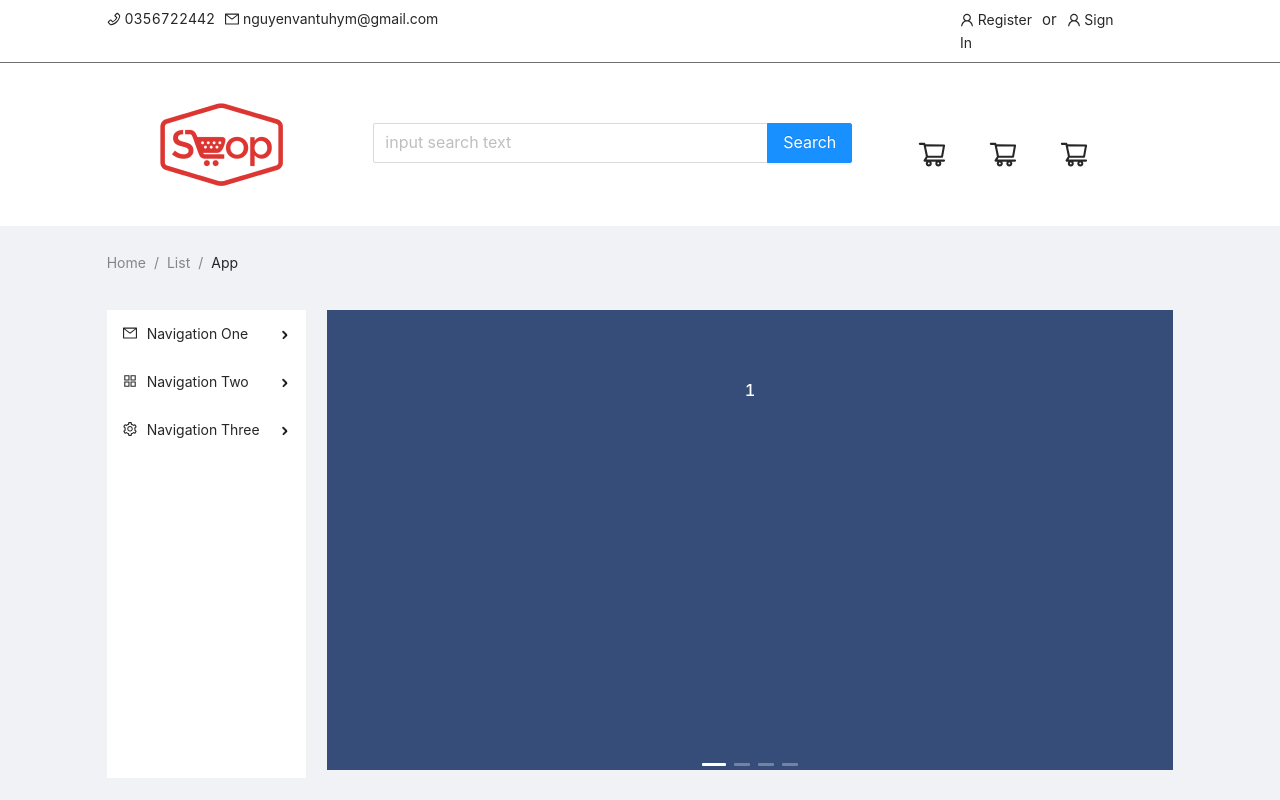
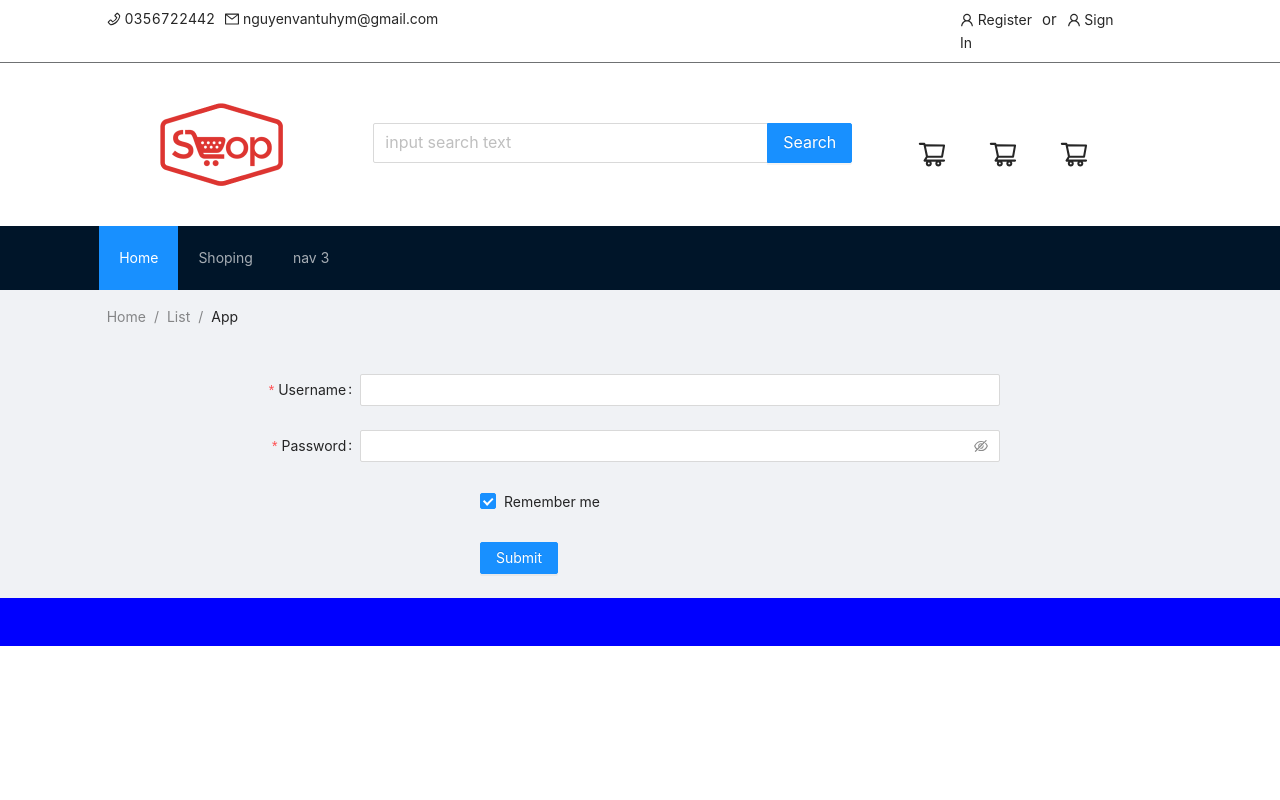
Before and after one commit to doanhnguyen99/Ecommerce-UI, a React (Create React App) app: page /login in a window 1280 px wide. Shown: the top 800 px of the page. Built offline with nearby package versions, Linux system fonts and the light colour scheme.

Commit message:
home page and Login page

```diff
--- a/src/App.js
+++ b/src/App.js
@@ -1,46 +1,40 @@
 import React from 'react';
 import MyHeader from './components/Header';
-import Carousel from './components/Carousel';
-import MyMenuItem from './components/MyMenuItem';
-import ListTopic from './components/ListTopic';
-import {Row, Col, Layout, Menu, Breadcrumb,  } from 'antd';
+import {
+  BrowserRouter as Router,
+  Switch,
+  Route,
+  Link
+} from "react-router-dom";
+import HomePage from './Page/HomePage/HomePage';
+import LoginPage from './Page/LoginPage/LoginPage';
+import RegisterPage from './Page/RegisterPage/RegisterPage';
 
-const { SubMenu } = Menu;
-const { Header, Content, Footer, Sider } = Layout;
+import { Layout  } from 'antd';
+
+const { Footer } = Layout;
 
 function App() {
   return (
-    <Layout>
-      <MyHeader/>
-        <Row>
-          <Col offset={2} span={20}>
-          <Content style={{ padding: '10px 0px',  }}>
-            <Breadcrumb style={{ margin: '16px 0' }}>
-              <Breadcrumb.Item>Home</Breadcrumb.Item>
-              <Breadcrumb.Item>List</Breadcrumb.Item>
-              <Breadcrumb.Item>App</Breadcrumb.Item>
-            </Breadcrumb>
-          <Layout className="site-layout-background" style={{ padding: '20px 0', backgroundColor: "#f0f2f5" }}>
-              <Sider className="site-layout-background" width={200}>
-                <MyMenuItem/>
-              </Sider>
-              <Content style={{ minHeight: 280 }}>
-                <Carousel/>
-              </Content>
-            </Layout>
+    <Router>
+      <Layout>
+        <MyHeader/>
+        <Switch>
 
-            </Content>
-
-
-
-          </Col>
-        </Row>
-
-        <ListTopic/>
-    <Footer style={{ textAlign: 'center', backgroundColor: "blue" }}>
-
-    </Footer>
-  </Layout>
+          <Route path="/login">
+            <LoginPage/>
+          </Route>
+          <Route path="/register">
+            <RegisterPage/>
+          </Route>
+          <Route path="/">
+            <HomePage/>
+          </Route>
+        </Switch>
+        <Footer style={{ textAlign: 'center', backgroundColor: "blue" }}>
+        </Footer>
+      </Layout>
+    </Router>
 
   );
 }
--- /dev/null
+++ b/src/Page/HomePage/HomePage.js
@@ -0,0 +1,30 @@
+import React from "react";
+import Carousel from '../../components/Carousel';
+import MyMenuItem from '../../components/MyMenuItem';
+import ListTopic from '../../components/ListTopic';
+import {Row, Col, Layout  } from 'antd';
+
+const { Content, Sider } = Layout;
+
+const HomePage = () => {
+    return(
+        <>
+            <Row>
+            <Col offset={2} span={20}>
+            <Content style={{ padding: '10px 0px',}}>
+                <Layout className="site-layout-background" style={{ padding: '0px 0', backgroundColor: "#f0f2f5" }}>
+                <Sider className="site-layout-background" width={200}>
+                    <MyMenuItem/>
+                </Sider>
+                <Content style={{ minHeight: 280 }}>
+                    <Carousel/>
+                </Content>
+                </Layout>
+            </Content>
+            </Col>
+            </Row>
+            <ListTopic/>
+        </>
+    )
+}
+export default HomePage
--- /dev/null
+++ b/src/Page/LoginPage/LoginPage.js
@@ -0,0 +1,65 @@
+
+import React, { useState } from 'react';
+import { Form, Input, Button, Checkbox, Row, Col } from 'antd';
+
+const layout = {
+  labelCol: { span: 5 },
+  wrapperCol: { span: 16 },
+};
+const tailLayout = {
+  wrapperCol: { offset: 8, span: 16 },
+};
+
+const LoginPage = () => {
+  const onFinish = values => {
+    console.log('Success:', values);
+  };
+
+  const onFinishFailed = errorInfo => {
+    console.log('Failed:', errorInfo);
+  };
+
+  return (
+    <Row style={{marginTop: "30px"}}>
+        <Col offset={3} span={18} style={{}}>
+        <Form
+            {...layout}
+            name="basic"
+            initialValues={{ remember: true }}
+            onFinish={onFinish}
+            onFinishFailed={onFinishFailed}
+            >
+            <Form.Item
+                label="Username"
+                name="username"
+                rules={[{ required: true, message: 'Please input your username!' }]}
+            >
+                <Input />
+            </Form.Item>
+
+            <Form.Item
+                label="Password"
+                name="password"
+                rules={[{ required: true, message: 'Please input your password!' }]}
+            >
+                <Input.Password />
+            </Form.Item>
+
+            <Form.Item {...tailLayout} name="remember" valuePropName="checked">
+                <Checkbox>Remember me</Checkbox>
+            </Form.Item>
+
+            <Form.Item {...tailLayout}>
+                <Button type="primary" htmlType="submit">
+                Submit
+                </Button>
+            </Form.Item>
+            </Form>
+        </Col>
+
+    </Row>
+
+  );
+};
+
+export default LoginPage;
--- /dev/null
+++ b/src/Page/RegisterPage/RegisterPage.js
@@ -0,0 +1,84 @@
+import React, { useState } from 'react';
+import {
+  Form,
+  Input,
+  Button,
+  Radio,
+  Select,
+  Cascader,
+  DatePicker,
+  InputNumber,
+  TreeSelect,
+  Switch,
+} from 'antd';
+const RegisterPage = () => {
+  const [componentSize, setComponentSize] = useState('default');
+  const onFormLayoutChange = ({ size }) => {
+    setComponentSize(size);
+  };
+  return (
+    <>
+      <Form
+        labelCol={{ span: 4 }}
+        wrapperCol={{ span: 14 }}
+        layout="horizontal"
+        initialValues={{ size: componentSize }}
+        onValuesChange={onFormLayoutChange}
+        size={componentSize}
+      >
+        <Form.Item label="Form Size" name="size">
+          <Radio.Group>
+            <Radio.Button value="small">Small</Radio.Button>
+            <Radio.Button value="default">Default</Radio.Button>
+            <Radio.Button value="large">Large</Radio.Button>
+          </Radio.Group>
+        </Form.Item>
+        <Form.Item label="Input">
+          <Input />
+        </Form.Item>
+        <Form.Item label="Select">
+          <Select>
+            <Select.Option value="demo">Demo</Select.Option>
+          </Select>
+        </Form.Item>
+        <Form.Item label="TreeSelect">
+          <TreeSelect
+            treeData={[
+              { title: 'Light', value: 'light', children: [{ title: 'Bamboo', value: 'bamboo' }] },
+            ]}
+          />
+        </Form.Item>
+        <Form.Item label="Cascader">
+          <Cascader
+            options={[
+              {
+                value: 'zhejiang',
+                label: 'Zhejiang',
+                children: [
+                  {
+                    value: 'hangzhou',
+                    label: 'Hangzhou',
+                  },
+                ],
+              },
+            ]}
+          />
+        </Form.Item>
+        <Form.Item label="DatePicker">
+          <DatePicker />
+        </Form.Item>
+        <Form.Item label="InputNumber">
+          <InputNumber />
+        </Form.Item>
+        <Form.Item label="Switch">
+          <Switch />
+        </Form.Item>
+        <Form.Item label="Button">
+          <Button>Button</Button>
+        </Form.Item>
+      </Form>
+    </>
+  );
+};
+
+export default RegisterPage;
--- a/src/components/Header.js
+++ b/src/components/Header.js
@@ -1,12 +1,14 @@
 import React from 'react';
-import { Row, Col, Input  } from 'antd';
+import { Row, Col, Input, Layout, Menu, Breadcrumb } from 'antd';
 import { PhoneOutlined, MailOutlined,UserOutlined, ShoppingCartOutlined  } from '@ant-design/icons';
 import HomeIMG from './../image/home.png';
 
 const style = { };
 
 const { Search } = Input;
-function Header() {
+const { SubMenu } = Menu;
+const { Header, Content, Sider } = Layout;
+function MyHeader() {
 
     const onSearch = value => console.log(value);
   return (
@@ -50,9 +52,29 @@
         </Col>
 
     </Row>
+    <Header className="header" >
+        <Row >
+            <Col offset={1} span={22} style={{backgroundColor: "white"}}>
+                    <Menu theme="dark" mode="horizontal" defaultSelectedKeys={['1']} >
+                        <Menu.Item key="1">Home</Menu.Item>
+                        <Menu.Item key="2">Shoping</Menu.Item>
+                        <Menu.Item key="3">nav 3</Menu.Item>
+                    </Menu>
+            </Col>
+        </Row>
 
+    </Header>
+    <Row style={{backgroundColor: "#f0f2f5"}}>
+        <Col offset={2}>
+            <Breadcrumb style={{ margin: '16px 0' }}>
+                <Breadcrumb.Item>Home</Breadcrumb.Item>
+                <Breadcrumb.Item>List</Breadcrumb.Item>
+                <Breadcrumb.Item>App</Breadcrumb.Item>
+            </Breadcrumb>
+        </Col>
+    </Row>
     </div>
   );
 }
 
-export default Header;
+export default MyHeader;
```
Also changed, not shown: src/components/MyFooter.js (added, +9 -0 lines), 1 other file (tests, documents, lock files or other folders).
